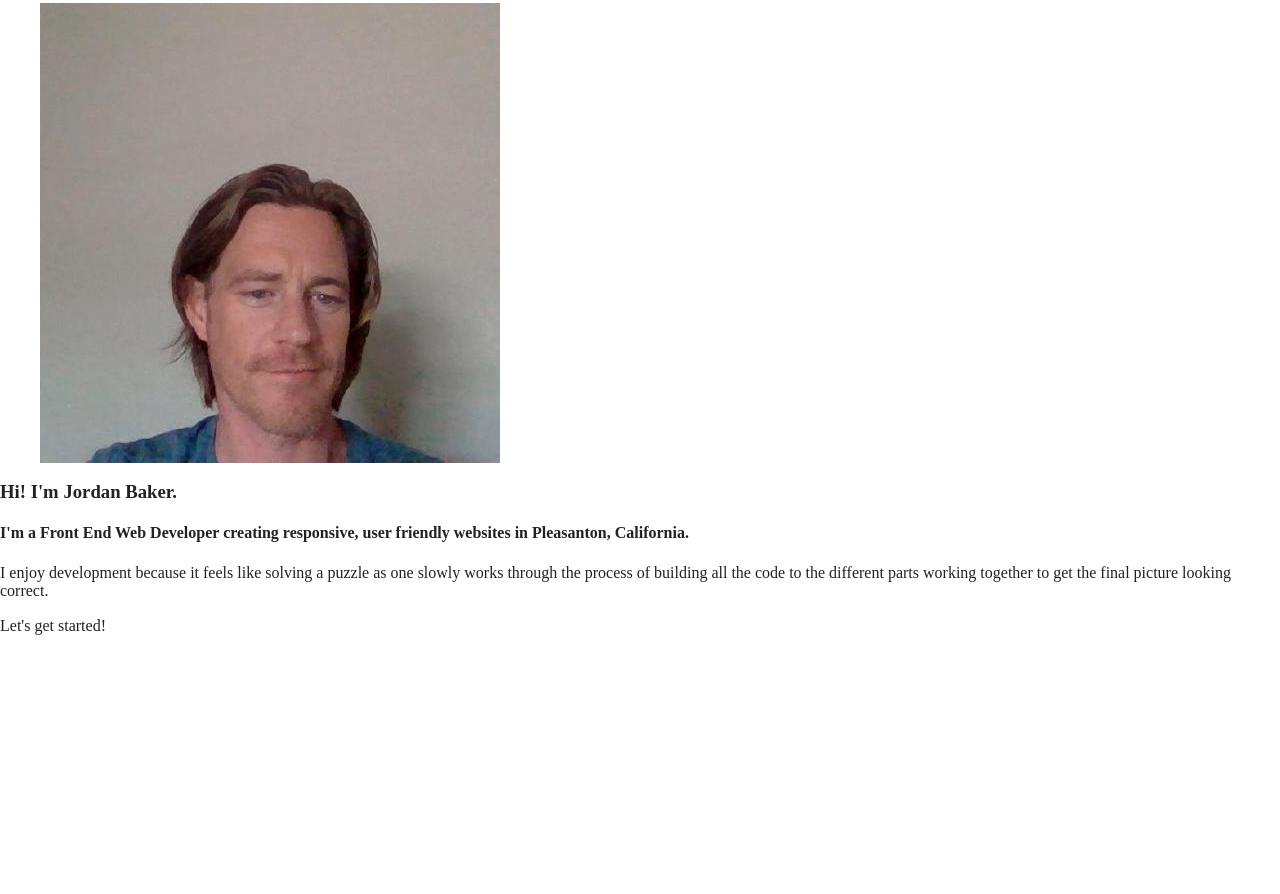
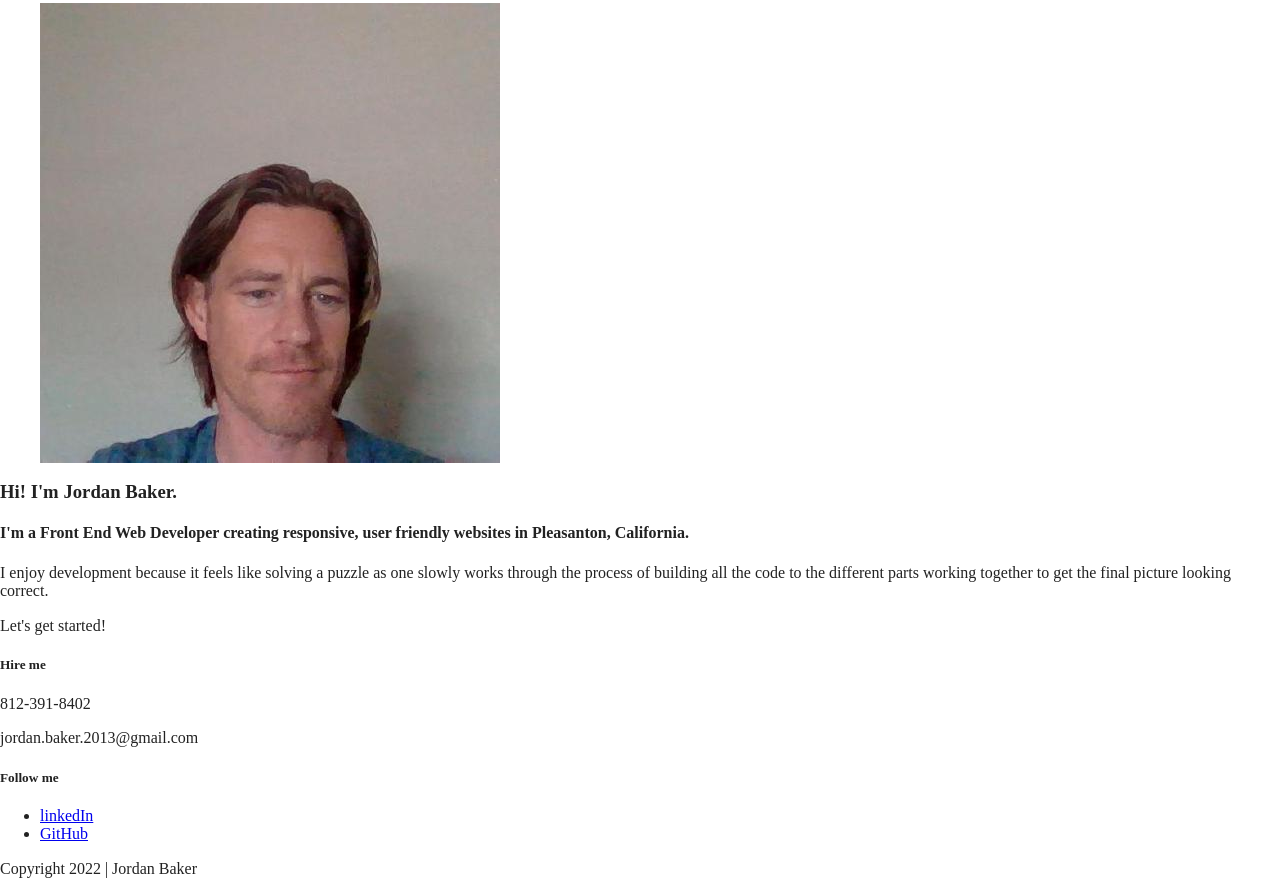
Before and after one commit to jk-baker/portfolio-project, a website built with Parcel: page index.html in a window 1280 px wide. Shown: the part 4085-4979 px from the top of the page. Before the commit the page ends 4736 px from the top, so only its background shows below. Built offline with nearby package versions, Linux system fonts and the light colour scheme.

Commit message:
Added content to the homepage's footer

```diff
--- a/index.html
+++ b/index.html
@@ -116,7 +116,23 @@
   </main>
 
   <footer id="contact">
-
+    <div class="contact-info">
+      <h5>Hire me</h5>
+      <p>812-391-8402</p>
+      <p>jordan.baker.2013@gmail.com</p>
+    </div>
+    <div class="follow-section">
+      <h5>Follow me</h5>
+      <ul class="social-icons">
+        <li>
+          <a href="https://www.linkedin.com/in/jordankeithbaker/" target="_blank">linkedIn</a>
+        </li>
+        <li>
+          <a href="https://github.com/jk-baker" target="_blank">GitHub</a>
+        </li>
+      </ul>
+    </div>
+    <p>Copyright 2022 | Jordan Baker</p>
   </footer>
   <script src="js/vendor/modernizr-3.11.2.min.js"></script>
   <script src="js/plugins.js"></script>
```
